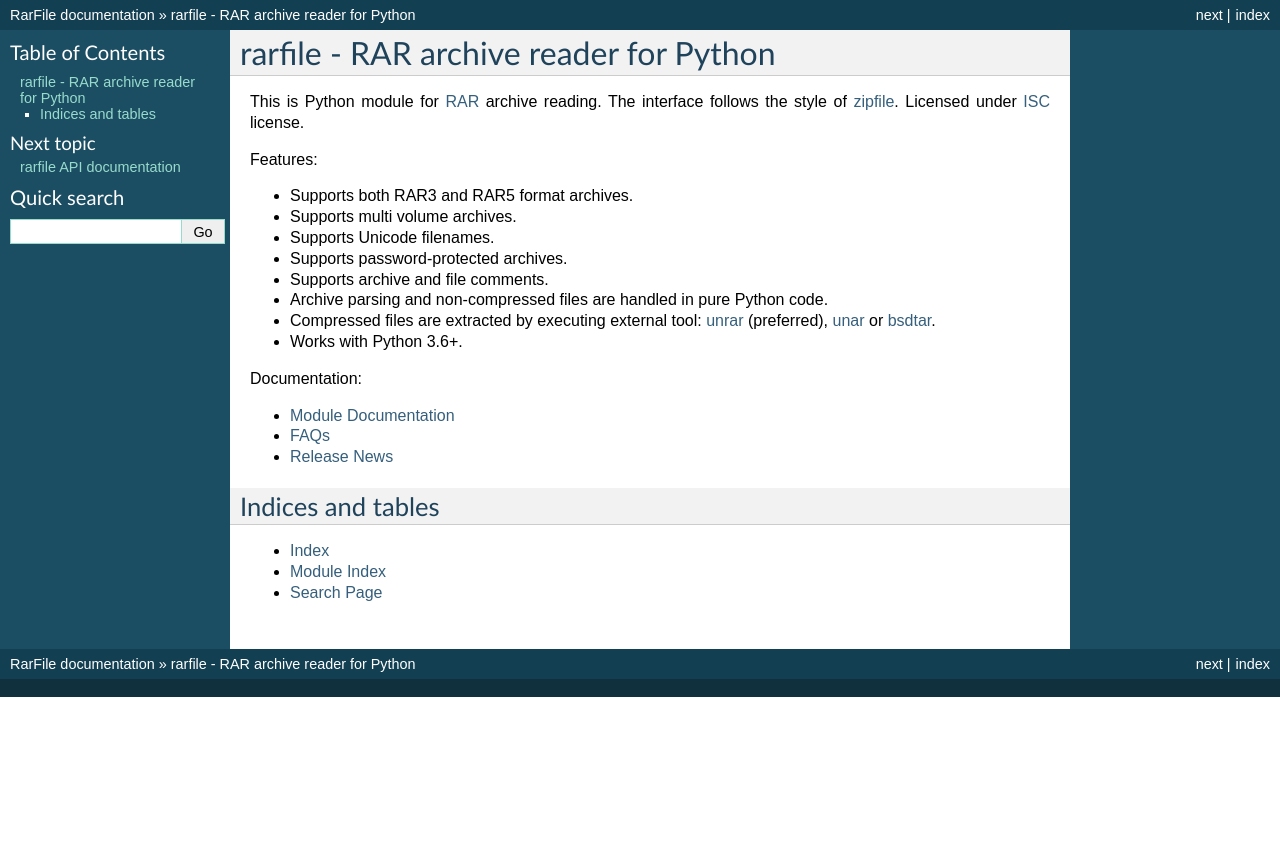
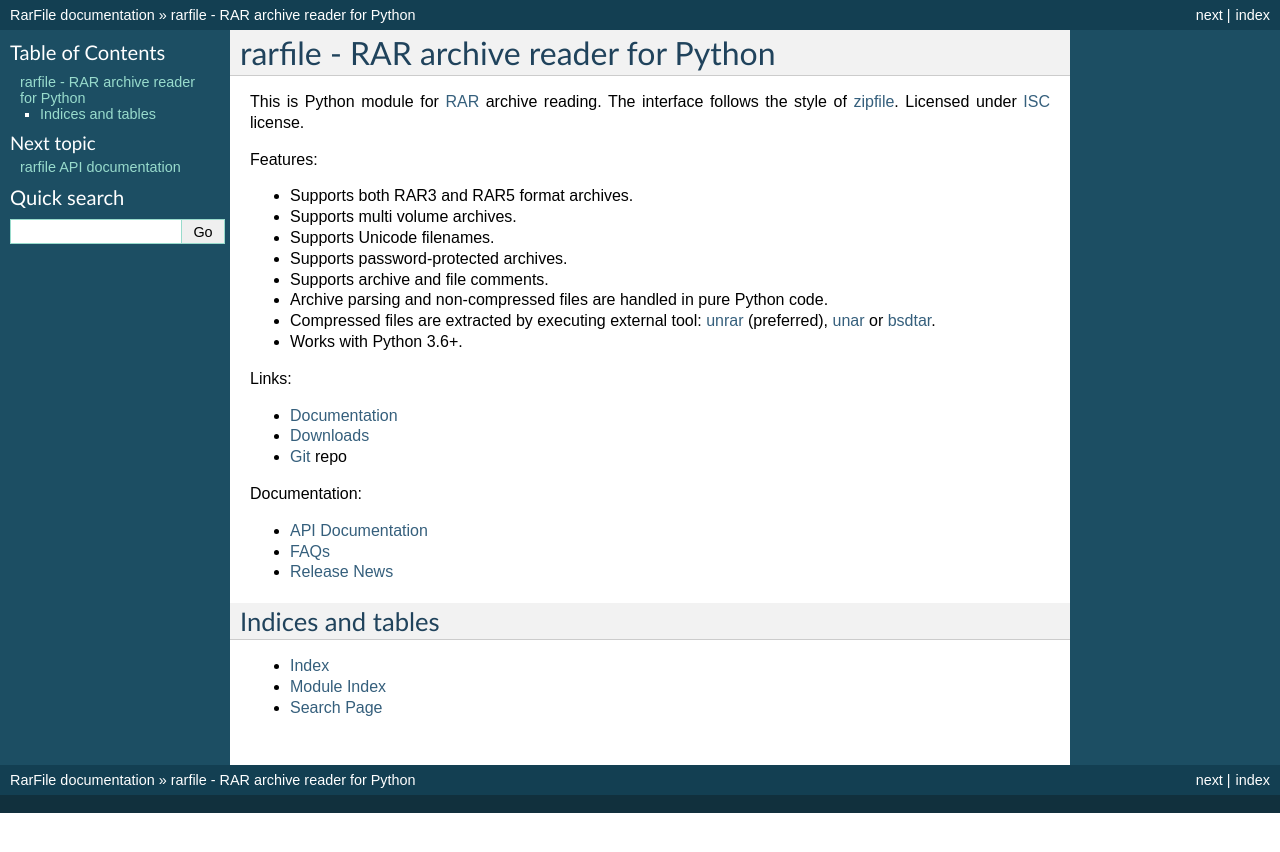
Before and after one commit to markokr/rarfile, a Sphinx documentation site: the page built from doc/index.rst, in a window 1280 px wide. Shown: the top 852 px of the page. Built offline with Sphinx 7.4.7, drawn with Linux system fonts in a browser that asks for light colours.

Commit message:
Show main links in doc index

```diff
--- a/doc/index.rst
+++ b/doc/index.rst
@@ -1,13 +1,12 @@
 
 .. include:: ../README.rst
-    :end-before: Links
 
 Documentation:
 
 .. toctree::
    :maxdepth: 1
 
-   Module Documentation <api>
+   API Documentation <api>
    FAQs <faq>
    Release News  <news>
 
```
